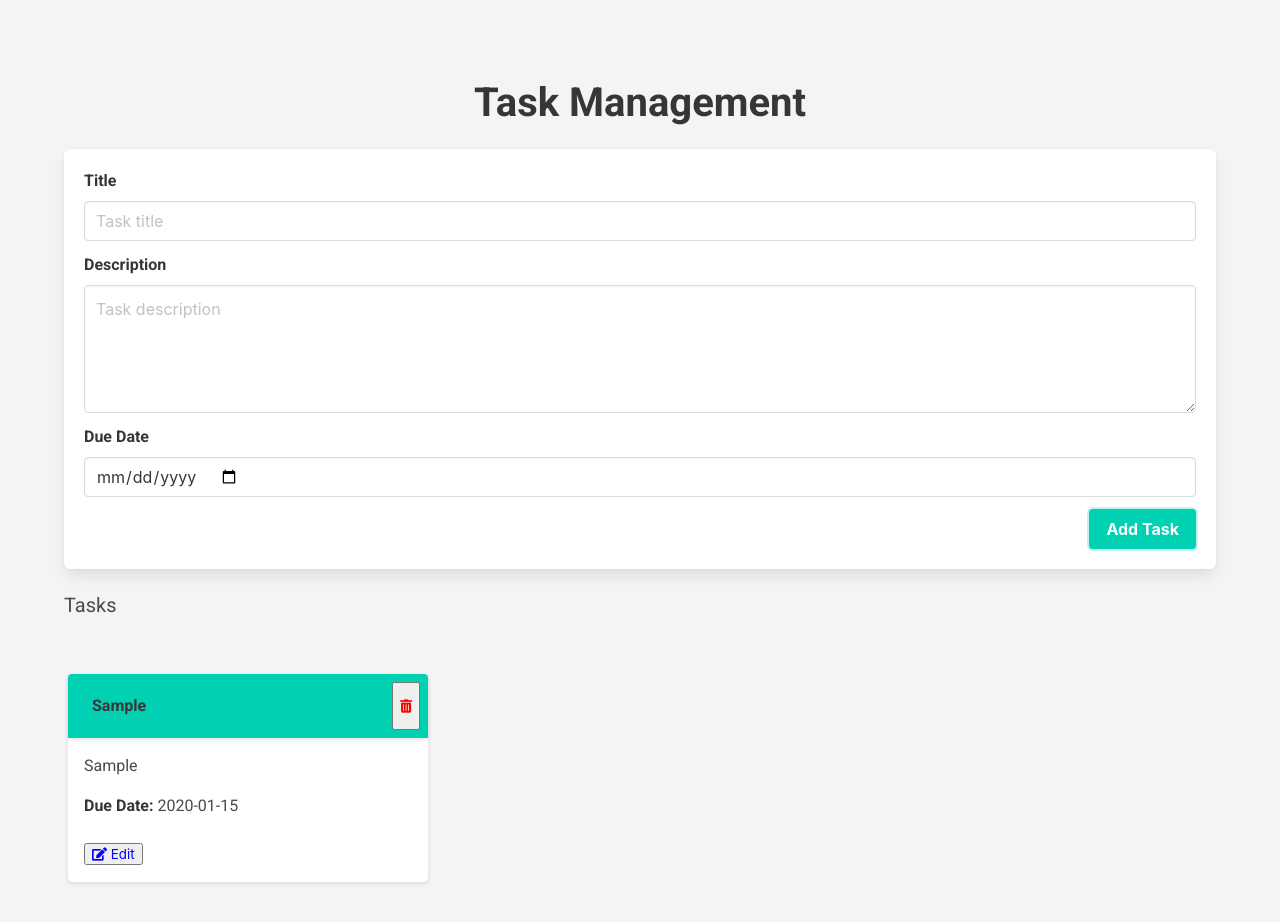
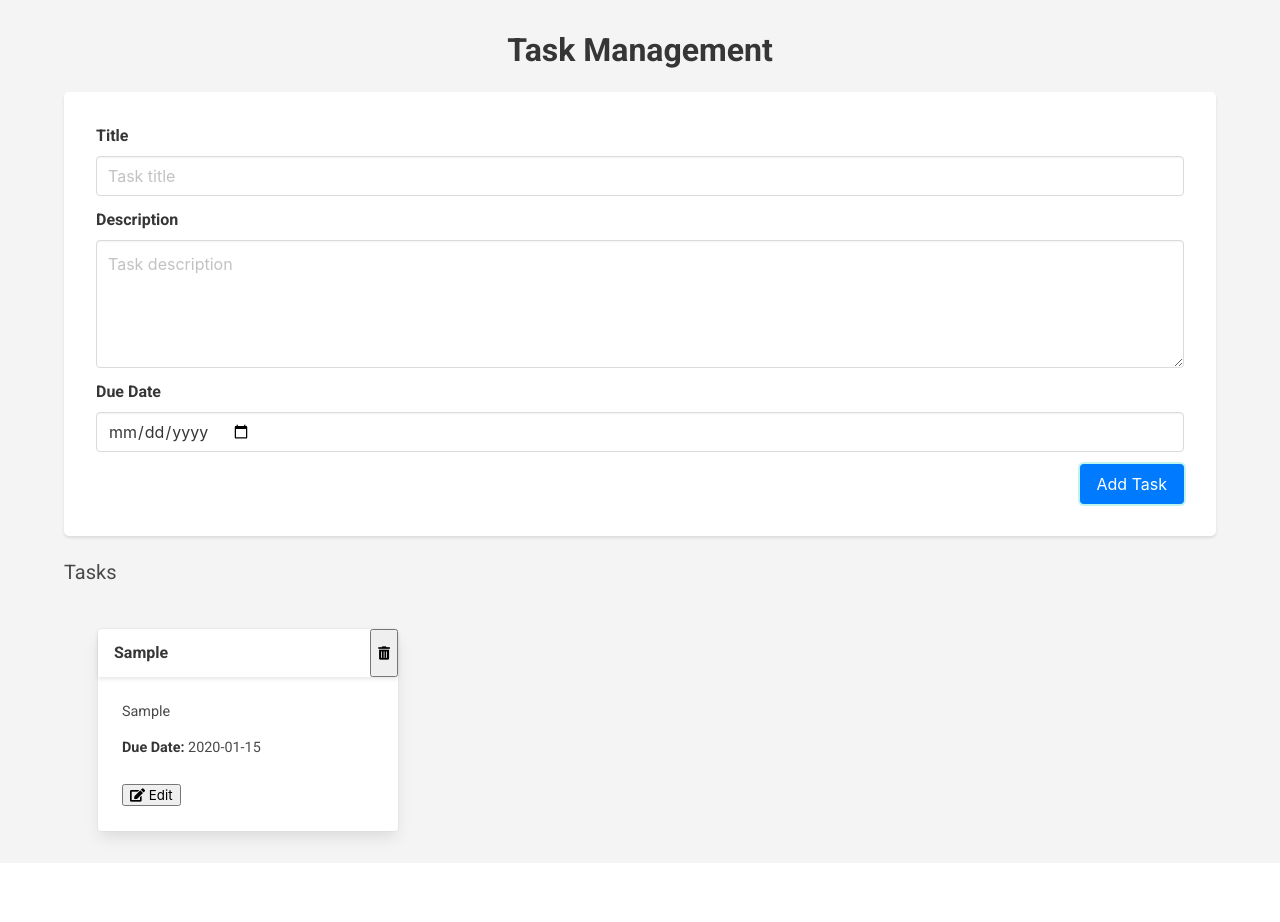
Before and after one commit to codered-369/Task-Management, a website: page public/index.html in a window 1280 px wide. Both pictures are taken after typing "Sample", "Sample", "2020-01-15" into the empty fields and a click on the button "Add Task". After the commit the page ends 863 px from the top, so only its background shows below. Drawn offline with nearby package versions, Linux system fonts and the light colour scheme.

Commit message:
first commit

```diff
--- a/public/index.html
+++ b/public/index.html
@@ -1,4 +1,4 @@
-<!DOCTYPE html>
+<!-- <!DOCTYPE html>
 <html lang="en">
 <head>
     <meta charset="UTF-8">
@@ -48,4 +48,56 @@
     </section>
     <script src="script.js"></script>
 </body>
+</html> -->
+
+
+<!DOCTYPE html>
+<html lang="en">
+<head>
+    <meta charset="UTF-8">
+    <meta name="viewport" content="width=device-width, initial-scale=1.0">
+    <title>Task Management</title>
+    <link rel="stylesheet" href="https://cdnjs.cloudflare.com/ajax/libs/font-awesome/5.15.3/css/all.min.css">
+    <link rel="stylesheet" href="https://cdnjs.cloudflare.com/ajax/libs/bulma/0.9.3/css/bulma.min.css">
+    <link href="https://fonts.googleapis.com/css2?family=Roboto:wght@400;700&display=swap" rel="stylesheet">
+    <link rel="stylesheet" href="styles.css">
+</head>
+<body>
+    <section class="section">
+        <div class="container">
+            <h1 class="title has-text-centered">Task Management</h1>
+            <div class="box">
+                <form id="taskForm">
+                    <div class="field">
+                        <label class="label">Title</label>
+                        <div class="control">
+                            <input class="input" type="text" id="title" placeholder="Task title">
+                        </div>
+                    </div>
+                    <div class="field">
+                        <label class="label">Description</label>
+                        <div class="control">
+                            <textarea class="textarea" id="description" placeholder="Task description"></textarea>
+                        </div>
+                    </div>
+                    <div class="field">
+                        <label class="label">Due Date</label>
+                        <div class="control">
+                            <input class="input" type="date" id="dueDate">
+                        </div>
+                    </div>
+                    <div class="field is-grouped is-grouped-right">
+                        <div class="control">
+                            <button class="button is-primary" type="submit">Add Task</button>
+                        </div>
+                    </div>
+                </form>
+            </div>
+            <h2 class="subtitle">Tasks</h2>
+            <div id="taskList" class="columns is-multiline">
+            </div>
+        </div>
+    </section>
+    <script src="script.js"></script>
+</body>
 </html>
--- a/public/script.js
+++ b/public/script.js
@@ -1,6 +1,8 @@
 document.addEventListener('DOMContentLoaded', () => {
     const taskForm = document.getElementById('taskForm');
     const taskList = document.getElementById('taskList');
+
+    let editTaskElement = null;
 
     taskForm.addEventListener('submit', (e) => {
         e.preventDefault();
@@ -8,6 +10,12 @@ document.addEventListener('DOMContentLoaded', () => {
         const description = document.getElementById('description').value;
         const dueDate = document.getElementById('dueDate').value;
 
+        if (editTaskElement) {
+            editTaskElement.querySelector('.card-header-title').innerText = title;
+            editTaskElement.querySelector('.card-content .content p').innerText = description;
+            editTaskElement.querySelector('.card-content .content p strong').innerText = `Due Date: ${dueDate}`;
+            editTaskElement = null;
+        } else {
             const task = document.createElement('div');
             task.classList.add('column', 'is-one-third');
             task.innerHTML = `
@@ -32,8 +40,12 @@ document.addEventListener('DOMContentLoaded', () => {
             });
 
             task.querySelector('.edit-btn').addEventListener('click', () => {
-
+                document.getElementById('title').value = title;
+                document.getElementById('description').value = description;
+                document.getElementById('dueDate').value = dueDate;
+                editTaskElement = task;
             });
+        }
 
         taskForm.reset();
     });
--- a/public/styles.css
+++ b/public/styles.css
@@ -1,4 +1,4 @@
-body {
+/* body {
     font-family: 'Roboto', sans-serif;
     background-color: #f4f4f4;
 }
@@ -60,4 +60,56 @@ body {
 .edit-btn {
     color: blue;
     cursor: pointer;
+} */
+body {
+    font-family: 'Roboto', sans-serif;
+    background-color: #f4f4f4;
 }
+
+.section {
+    padding: 2rem;
+}
+
+.title {
+    color: #363636;
+}
+
+.box {
+    background: #fff;
+    padding: 2rem;
+    border-radius: 5px;
+    box-shadow: 0 2px 3px rgba(10, 10, 10, 0.1);
+}
+
+.columns {
+    margin-top: 2rem;
+}
+
+.column {
+    display: flex;
+    justify-content: center;
+}
+
+.card {
+    width: 100%;
+    max-width: 300px;
+}
+
+.card-header-title {
+    font-weight: 700;
+}
+
+.button.is-primary {
+    background-color: #007bff;
+    border-color: #007bff;
+    color: #fff;
+}
+
+.button.is-primary:hover {
+    background-color: #0056b3;
+    border-color: #0056b3;
+}
+
+.card-content .content {
+    font-size: 0.9rem;
+}
```
Lines whose indentation alone changed are shown as unchanged.
